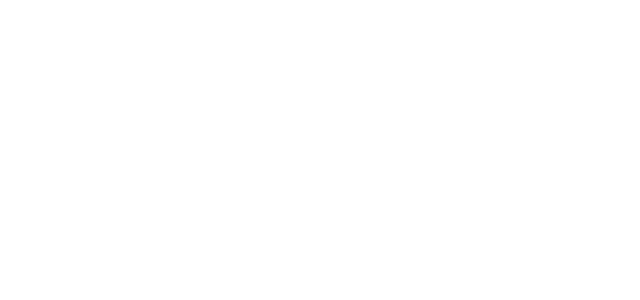
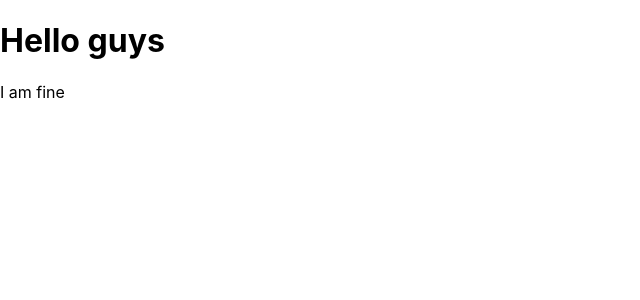
Before and after one commit to Batersp/test-item, a React (Create React App) app: page / in a window 1280 px wide. Shown: the top 300 px of the page, without its empty margins (0-640 px from the left). Built offline with nearby package versions, Linux system fonts and the light colour scheme.

Commit message:
change app tsx

```diff
--- a/src/app/App.tsx
+++ b/src/app/App.tsx
@@ -3,5 +3,10 @@ import React from 'react';
 import { ReturnComponentType } from 'common/types/ReturnComponentType';
 
 export const App = (): ReturnComponentType => {
-  return <div className="App" />;
+  return (
+    <div className="App">
+      <h1>Hello guys</h1>
+      <div>I am fine</div>
+    </div>
+  );
 };
```
